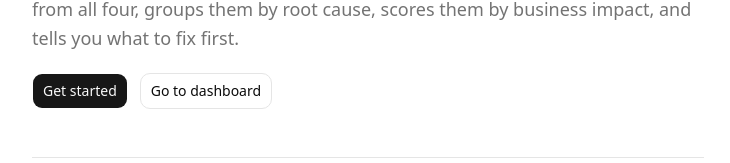
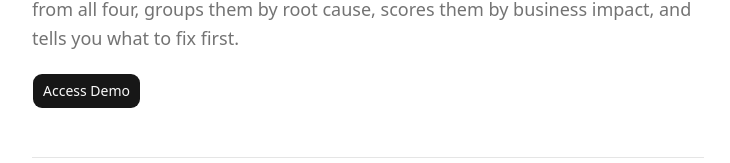
Before and after one commit to sudheer-salavadi/autopilot, a Next.js app in the folder frontend/: page / in a window 1280 px wide. Shown: the part 397-560 px from the top of the page, without its empty margins (272-1002 px from the left). Built offline with nearby package versions, Linux system fonts and the light colour scheme; no server answers.

Commit message:
Minor update

```diff
--- a/frontend/app/page.tsx
+++ b/frontend/app/page.tsx
@@ -27,10 +27,7 @@ export default function LandingPage() {
           </p>
           <div className="flex gap-3 pt-1">
             <Button asChild size="lg">
-              <a href={`${API_URL}/api/auth/login`}>Get started</a>
-            </Button>
-            <Button asChild variant="outline" size="lg">
-              <Link href="/dashboard">Go to dashboard</Link>
+              <a href={`${API_URL}/api/auth/login`}>Access Demo</a>
             </Button>
           </div>
         </div>
```
